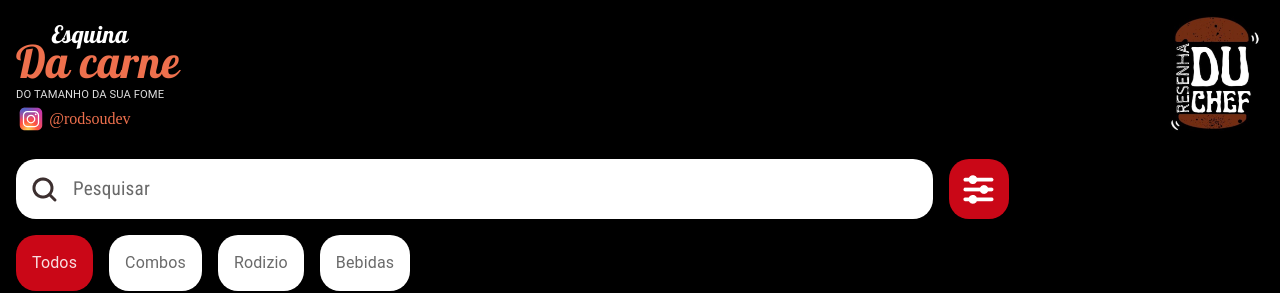
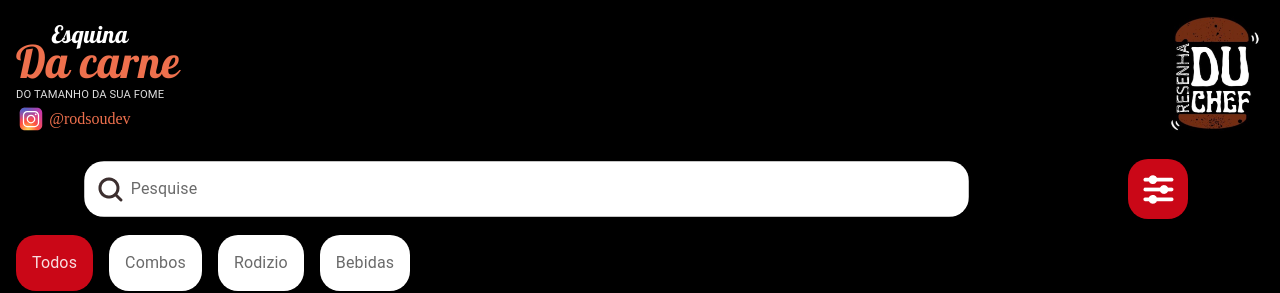
Before and after one commit to RamonRodSou/Cardapio, a React (Vite) app: page / in a window 1280 px wide. Shown: the top 293 px of the page. Built offline with nearby package versions, Linux system fonts and the light colour scheme; data requests are answered from the project's data file; a web font is replaced by a local one.

Commit message:
Criando Search

```diff
--- a/src/Pages/HomePage.tsx
+++ b/src/Pages/HomePage.tsx
@@ -1,4 +1,4 @@
-import { useContext, useEffect } from "react"
+import { useContext, useEffect, useState } from "react"
 import Category from "../components/Category/Category"
 import Product from "../components/Product/Product"
 import Search from "../components/Search/Search"
@@ -6,19 +6,34 @@ import { ProductContext } from "../contextApi/ProductContext"
 
 const Home = () => {
 
-    const { pageBack, setPageBack } = useContext(ProductContext)
+    const { pageBack, setPageBack, data, search, setSearch, filteredProduct, setFilteredProduct } = useContext(ProductContext)
+
+    function handleSearch(event:any) {
+        setSearch(event.target.value);
+        filterProd()
+    }
+
+    function filterProd ():void {
+
+        const filter = data.filter(product => product.name.toLowerCase().includes(search.toLowerCase()));
+        setFilteredProduct(filter)
+
+        console.log(filteredProduct)
+    }
+
     useEffect(() => {
         const isHomePage = window.location.pathname === "/";
         if (isHomePage) {
             setPageBack(!pageBack);
         }
+
     }, [setPageBack])
 
     return (
         <div>
-            <Search/>
-            <Category/>
-            <Product/>
+            <Search search={search} setSearch={handleSearch} />
+            <Category />
+            <Product />
         </div>
     )
 }
--- a/src/components/BackPage/BackPage.tsx
+++ b/src/components/BackPage/BackPage.tsx
@@ -13,6 +13,7 @@ const BackPage = () => {
 
     const handleGoBack = () => {
         window.history.back();
+
     };
     return (
 
--- a/src/components/Product/Product.tsx
+++ b/src/components/Product/Product.tsx
@@ -1,11 +1,12 @@
 import { Box, Typography, styled } from '@mui/material';
 import RetanguloBox from '../RetanguloBox/RetanguloBox';
-import React, { CSSProperties, useEffect } from 'react';
+import React, { CSSProperties, useContext, useEffect, useState } from 'react';
 import { getProduct } from '../../server/get'
 import IconsTag from '../IconsTag/IconsTag';
 
 import { IProduct } from '../../Interface/IProduct';
 import { Link } from 'react-router-dom';
+import { ProductContext } from '../../contextApi/ProductContext';
 
 type Props = {}
 const containerBurguer: CSSProperties = {
@@ -38,7 +39,8 @@ const ImgProduto = styled('img')({
 const Product: React.FC<Props> = () => {
 
 
-  const [products, setProducts] = React.useState<IProduct[]>([]);
+  const { data, setData, setTemperatura, setCount } = useContext(ProductContext)
+
 
   function handleSelect(product: IProduct) {
     console.log(product)
@@ -46,11 +48,15 @@ const Product: React.FC<Props> = () => {
 
   useEffect(() => {
     const fetchData = async () => {
-      const data = await getProduct();
-      setProducts(data);
+      const response = await getProduct();
+      setData(response)
+      setTemperatura(60)
+      setCount(1)
+
     };
-    fetchData();
-  }, []);
+    fetchData()
+
+  }, [])
 
   return (
     <Box
@@ -60,7 +66,8 @@ const Product: React.FC<Props> = () => {
       flexWrap='wrap'
     >
 
-      {products.map((product) => (
+      {data
+        .map((product) => (
           <RetanguloBox sx={containerBurguer} key={product.id} handle={() => handleSelect(product)}>
             <Link to={`/produto/${product.id}`} style={{ textDecoration: 'none', width: '100%' }}>
 
--- a/src/components/RetanguloBox/RetanguloBox.tsx
+++ b/src/components/RetanguloBox/RetanguloBox.tsx
@@ -5,7 +5,7 @@ type Props = {
 
     children: any;
     sx?: CSSProperties;
-    handle(): any | void;
+    handle(): any | void ;
 }
 
 const Filter = styled(Box)({
--- a/src/components/Search/Search.tsx
+++ b/src/components/Search/Search.tsx
@@ -1,43 +1,52 @@
-import { Box, Typography, styled } from '@mui/material'
+import { Box, TextField, Typography, styled } from '@mui/material'
 import '../../Variavel/_color.css';
 import settings from '../../assets/img/settings-sliders.png'
 import Lupa from '../../assets/img/Lupa.png'
 import RetanguloBox from '../RetanguloBox/RetanguloBox';
 
-type Props = {}
-
-const SearchBox = {
-
-    width: '70%',
-    height: 60,
-    backgroundColor: 'var(--boxColor)',
-
-
-    justifyContent: 'flex-start',
-    padding: '0 1rem'
+type Props = {
+    search:string
+    setSearch:any
 }
 
-const Pesquisar = styled(Typography)({
+const SearchBox = styled(TextField)({
+
+    backgroundColor: 'var(--boxColor)',
+    width: '70%',
+    borderRadius: '20px',
+
+})
+
+const labelDiv = {
     color: 'var(--tituloNameCinza)',
     fontSize: '1.2rem',
     fontFamily: 'Roboto Condensed',
-    margin: '0 1rem'
+    display: 'flex',
+    gap: '.5rem',
+}
 
-})
+const Search: React.FC<Props> = ({search, setSearch}) => {
 
 
-const Search = (props: Props) => {
     return (
         <Box
             display='flex'
+            alignItems='center'
+            justifyContent='space-around'
         >
-            <RetanguloBox sx={SearchBox}>
-                <img src={Lupa} alt="Lupa de Pesquisa" />
-                <Pesquisar>
-                    Pesquisar
-                </Pesquisar>
-            </RetanguloBox>
-            <RetanguloBox sx={{ width: 60, height: 60 }}>
+            <SearchBox
+                value={search}
+                onChange={setSearch}
+                 label={
+                    <div style={labelDiv}>
+                        <img src={Lupa} alt="Lupa de Pesquisa" />
+                        <Typography> Pesquise</Typography>
+                    </div>
+                }
+
+            />
+
+            <RetanguloBox sx={{ width: 60, height: 60 }} handle={() => ('')}>
                 <img src={settings} alt="Configurações para filtro" />
             </RetanguloBox>
 
--- a/src/contextApi/ProductContext.tsx
+++ b/src/contextApi/ProductContext.tsx
@@ -12,7 +12,10 @@ interface ProductContextType {
     setTemperatura: React.Dispatch<React.SetStateAction<number>>;
     count: number;
     setCount: React.Dispatch<React.SetStateAction<number>>;
-
+    search: string;
+    setSearch: React.Dispatch<React.SetStateAction<string>>;
+    filteredProduct:IProduct[];
+    setFilteredProduct:React.Dispatch<React.SetStateAction<IProduct[]>>
 }
 
 export const ProductContext = createContext<ProductContextType>({
@@ -26,6 +29,10 @@ export const ProductContext = createContext<ProductContextType>({
     setTemperatura: () => {},
     count:1,
     setCount: () => {},
+    search:'',
+    setSearch: () =>{},
+    filteredProduct:[],
+    setFilteredProduct: () =>{},
 });
 
 export const ProductProvider: React.FC<{ children: React.ReactNode }> = ({ children }) => {
@@ -34,12 +41,14 @@ export const ProductProvider: React.FC<{ children: React.ReactNode }> = ({ child
     const [product, setProduct] = useState<IProduct>({} as IProduct);
     const [temperatura, setTemperatura] = React.useState<number>(60)
     const [count, setCount] = React.useState<number>(1)
-
-
+    const [search, setSearch] = React.useState<string>('')
+    const [filteredProduct, setFilteredProduct] = useState<IProduct[]>([])
 
 
     return (
-        <ProductContext.Provider value={{ data, setData, pageBack, setPageBack, product, setProduct, temperatura, setTemperatura, count, setCount }}>
+        <ProductContext.Provider value={{ data, setData, pageBack, setPageBack, product, setProduct,
+                 temperatura, setTemperatura, count, setCount, search, setSearch, filteredProduct, setFilteredProduct}}
+        >
             {children}
         </ProductContext.Provider>
     );
```
Also changed, not shown: src/components/SearchBar/SearchBar.jsx (added, +72 -0 lines). Lines whose indentation alone changed are shown as unchanged.
